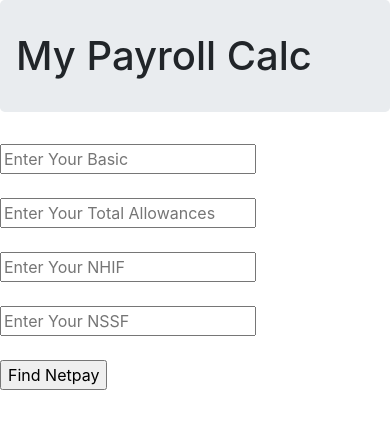
After one commit to modcomlearning/pythonBeyond, a Flask app: template templates/payroll.html in a window 390 px wide. The commit adds this page. Shown: the top 429 px of the page. Run offline with Flask 2, Linux system fonts and the light colour scheme; the template is opened without the code that fills it, so the values that code supplies are empty; some libraries are stand-ins or nearby versions.

Commit message:
12th Commit

```diff
--- a/templates/home.html
+++ b/templates/home.html
@@ -10,7 +10,7 @@
 
    <section class="row">
        <div class="col-md-12">
-             <nav class="navbar bg-info navbar-expand-md fixed-top navbar-light">
+             <nav class="navbar bg-warning navbar-expand-md fixed-top navbar-light">
               <!-- Brand -->
               <a class="navbar-brand text-dark" href="#">Green Land</a>
 
--- /dev/null
+++ b/templates/payroll.html
@@ -0,0 +1,38 @@
+<!DOCTYPE html>
+<html lang="en">
+<head>
+    <meta charset="UTF-8">
+    <title>Payroll Calculation</title>
+    <link rel="stylesheet" href="https://maxcdn.bootstrapcdn.com/bootstrap/4.0.0/css/bootstrap.min.css" integrity="sha384-Gn5384xqQ1aoWXA+058RXPxPg6fy4IWvTNh0E263XmFcJlSAwiGgFAW/dAiS6JXm" crossorigin="anonymous">
+</head>
+<body>
+
+    <h1 class="jumbotron">My Payroll Calc</h1>
+
+    <section class="row">
+        <div class="col-md-6">
+            <form action="/payroll" method="post">
+                <input type="text" name="basic" placeholder="Enter Your Basic">
+                <br><br>
+
+                <input type="text" name="allowances" placeholder="Enter Your Total Allowances">
+                <br><br>
+
+                <input type="text" name="nhif" placeholder="Enter Your NHIF">
+                <br><br>
+
+                <input type="text" name="nssf" placeholder="Enter Your NSSF">
+                <br><br>
+
+                <input type="submit" value="Find Netpay">
+            </form>
+        </div>
+
+        <div class="col-md-6">
+
+        </div>
+
+    </section>
+
+</body>
+</html>
```
Also changed, not shown: app.py (+10 -0 lines).
